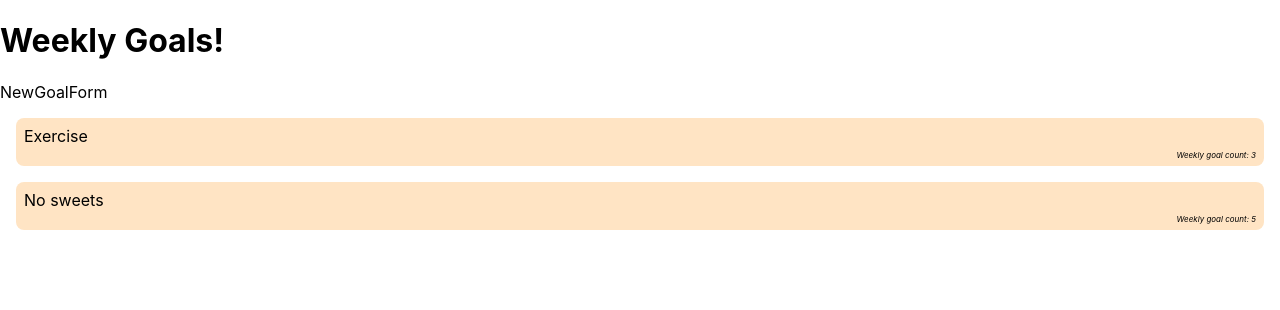
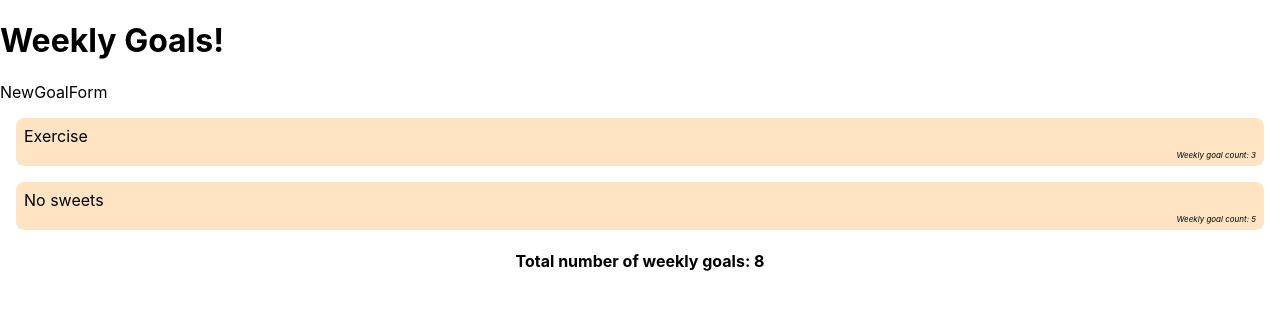
Before and after one commit to mmmaaatttttt/goals_app, a React (Create React App) app: page / in a window 1280 px wide. Shown: the top 310 px of the page. Built offline with nearby package versions, Linux system fonts and the light colour scheme.

Commit message:
add total to GoalList

```diff
--- /dev/null
+++ b/src/GoalList.css
@@ -0,0 +1,3 @@
+.GoalList-total {
+  text-align: center;
+}
--- a/src/GoalList.js
+++ b/src/GoalList.js
@@ -1,17 +1,28 @@
 import React, { useState } from "react";
 import NewGoalForm from "./NewGoalForm";
 import Goal from "./Goal";
+import "./GoalList.css";
+
+function calculateGoalTotal(goals) {
+  let total = 0;
+  for (let goal of goals) {
+    total += goal.count;
+  }
+  return total;
+}
 
 function GoalList(props) {
   const [goals, setGoals] = useState([
     { description: "Exercise", count: 3 },
     { description: "No sweets", count: 5 }
   ]);
+
   return (
     <div>
       <h1>Weekly Goals!</h1>
       <NewGoalForm />
       {goals.map(goal => <Goal {...goal} />)}
+      <h4 className="GoalList-total">Total number of weekly goals: {calculateGoalTotal(goals)}</h4>
     </div>
   );
 }
```
